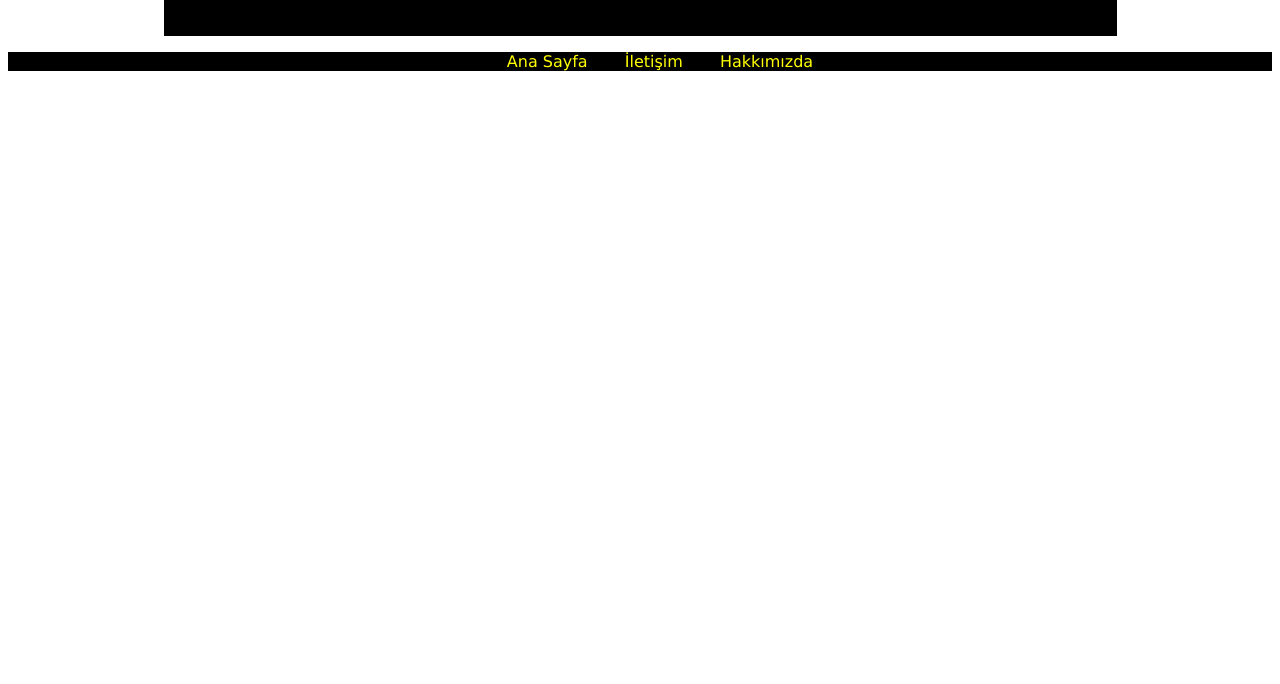
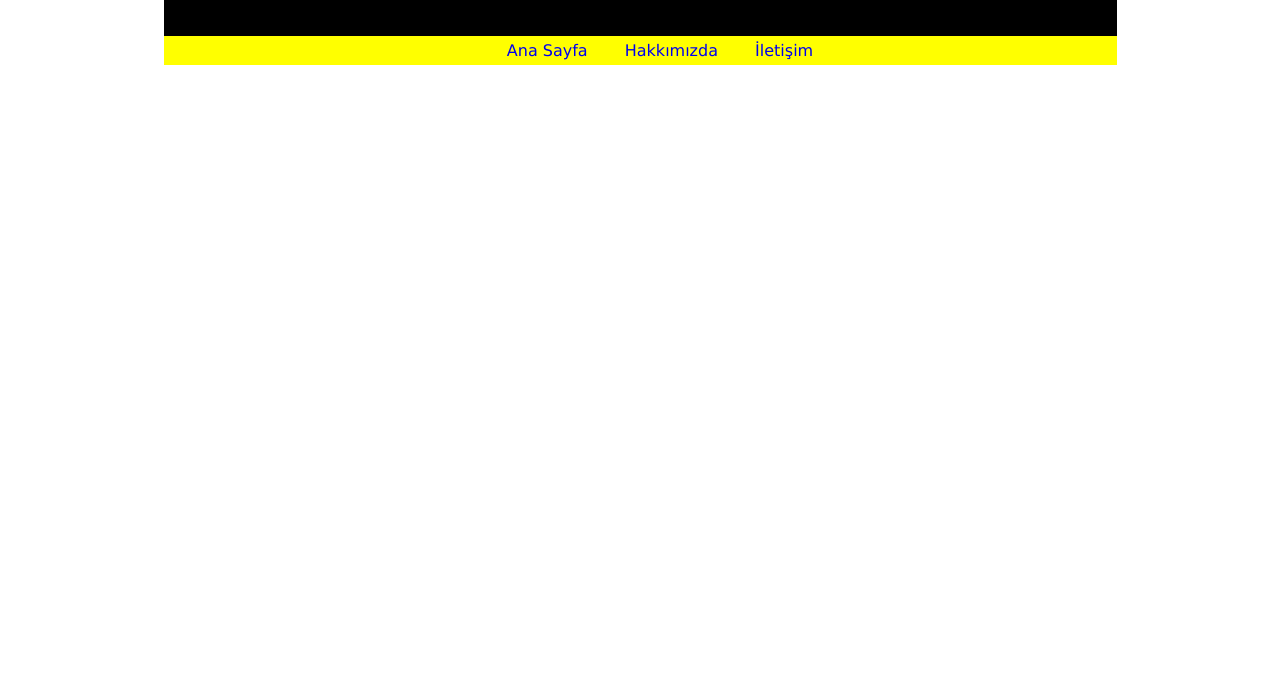
Before and after one commit to ozgurunal20/kodluyoruzilkrepo, a plain HTML site: page index.html in a window 1280 px wide. Shown: the part 116-800 px from the top of the page. Drawn offline with Linux system fonts and the light colour scheme.

Commit message:
menurenklendirildi

```diff
--- a/index.html
+++ b/index.html
@@ -13,13 +13,15 @@
         <h1>Sayfaya Hoş Geldiniz!</h1>
     </header>
     <!-- sayfabasligibitti -->
+    <!-- menubasladi -->
         <nav>
             <ul>
-                <li>Ana Sayfa</li>
-                <li>İletişim</li>
-                <li>Hakkımızda</li>
+                <li><a href="index.html">Ana Sayfa</a></li>
+                <li><a href="#">Hakkımızda</a></li>
+                <li><a href="#">İletişim</a></li>
             </ul>
         </nav>
+        <!-- menubitti -->
 
 
 
--- a/style.css
+++ b/style.css
@@ -13,16 +13,28 @@ header h1 {
     font-style: italic;
 }
 nav ul {
+    width: 913px;
+    margin: 0 auto;
     list-style-type:none;
-    background-color: black;
-    color: yellow;
+    background-color: yellow;
+    color: black;
     text-align: center;
     font-family: 'Verdana';
+    padding-top: 5px ;
+    padding-bottom: 5px;
 }
 
 nav ul li {
     display: inline;
     margin: 0 auto;
     padding: 2em 1em;
+}
+nav ul li a {
     text-decoration: none;
 }
+nav ul li a :active {
+    color: black;
+}
+nav ul li a:hover {
+    color: gray;
+}
```
